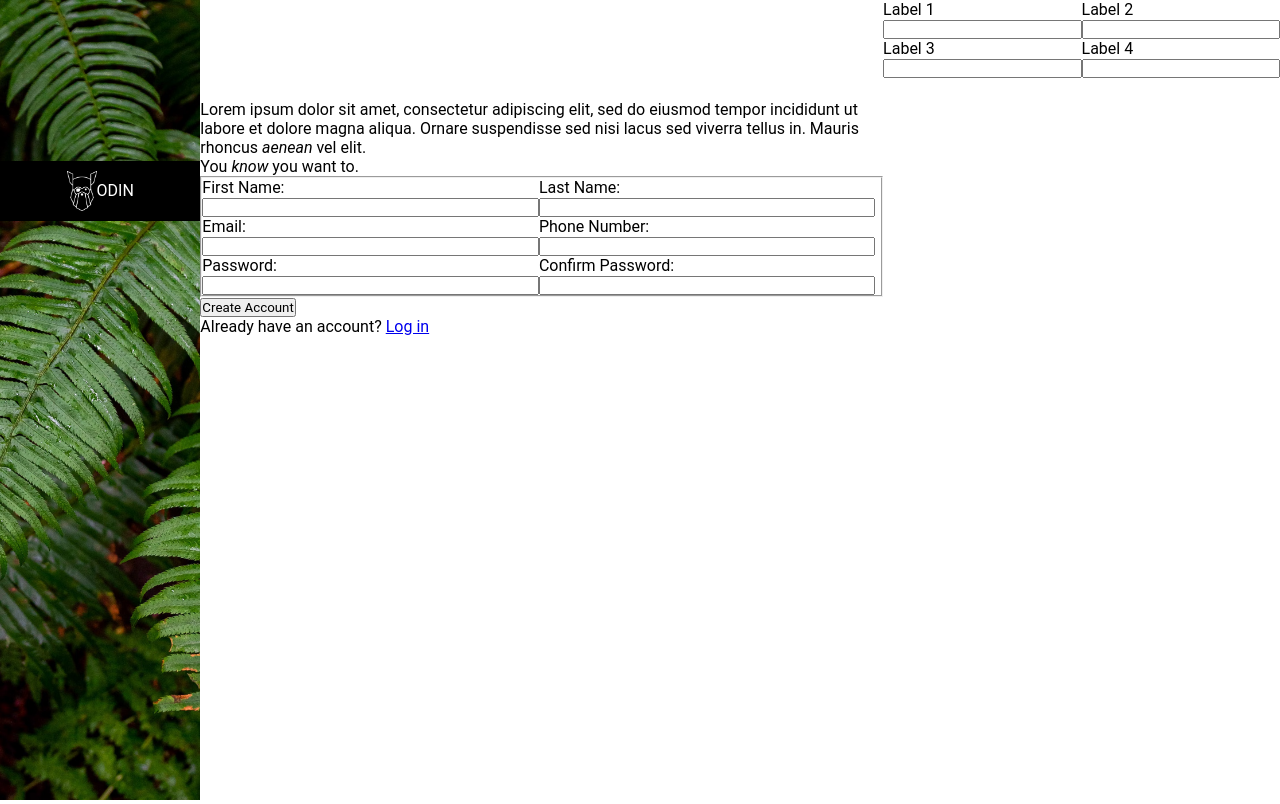
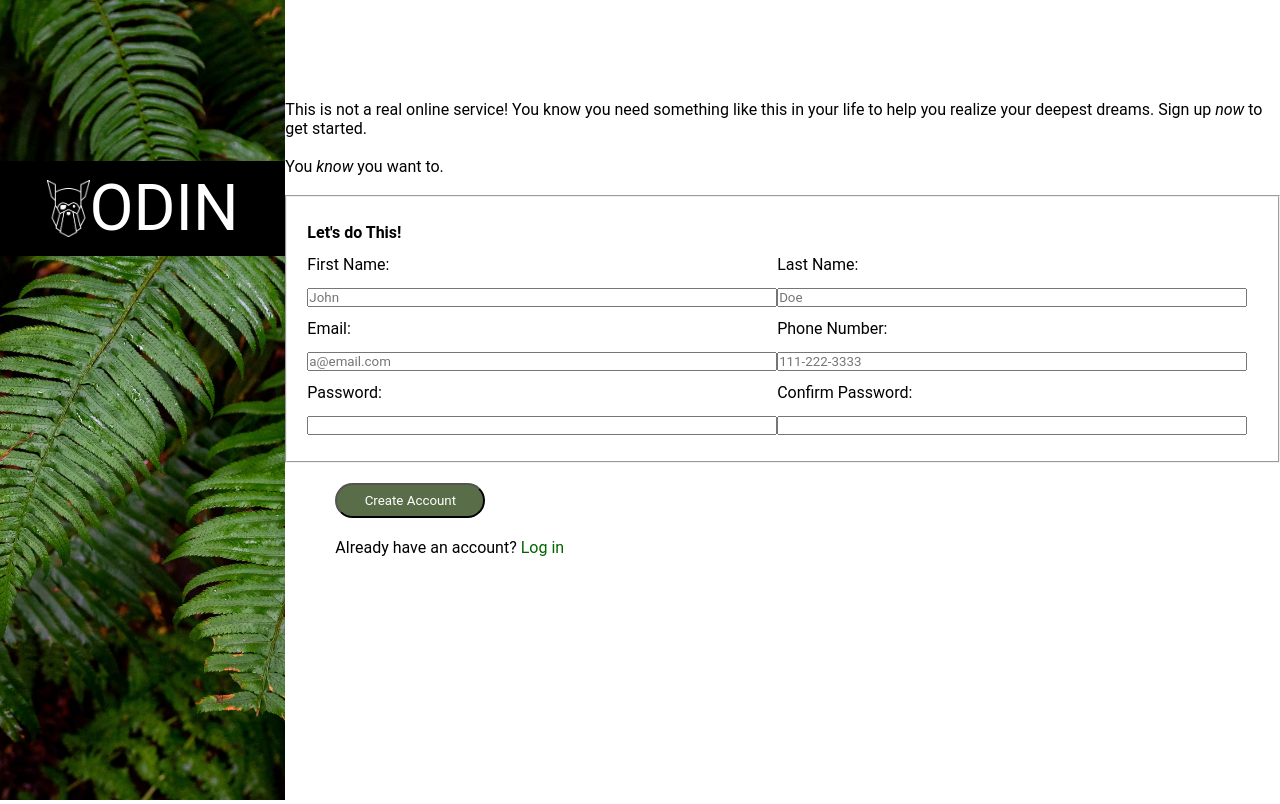
Before and after one commit to AwesomlyC/odin-sign-up-form, a plain HTML site: page index.html in a window 1280 px wide. Drawn offline with Linux system fonts and the light colour scheme.

Commit message:
modified styles of button and the form. Added placeholder/title to the form for user accessability

```diff
--- a/index.html
+++ b/index.html
@@ -17,35 +17,42 @@
     </div>
     <div class="site_information">
         <div class="info">
-            <p>Lorem ipsum dolor sit amet, consectetur adipiscing elit, sed do eiusmod tempor incididunt ut labore et dolore magna aliqua. Ornare suspendisse sed nisi lacus sed viverra tellus in. Mauris rhoncus <em>aenean</em> vel elit.</p>
+            <p>This is not a real online service! You know you need something like this in your life to help you realize your deepest dreams. Sign up <em>now</em> to get started. </p>
+            <br>
             <p>You <em>know</em> you want to.</p>
+            <br>
+
         </div>
         <div class="sign-up-form">
             <form action="#" method="post">
-                <fieldset>
+                <fieldset class="form">
+                    <hh3><b>Let's do This!</b></h3>
                     <ul>
                         <li>
                             <label>First Name: </label>
-                            <input type="text" id="first_name">
+                            <input type="text" id="first_name" placeholder="John">
                         </li>
                         <li>
                             <label for="last_name">Last Name: </label>
-                            <input type="text" id="last_name">
+                            <input type="text" id="last_name" placeholder="Doe">
                         </li>
 
                         <li>
                             <label for="email">Email: </label>
-                            <input type="email" id="email">
+                            <input type="email" id="email" placeholder="a@email.com"
+                            title="Please enter a valid email address">
                         </li>
 
                         <li>
                             <label for="phone_number">Phone Number:  </label>
-                            <input type="text" id="phone_number" pattern="">
+                            <input type="text" id="phone_number" pattern="(\d{3}-\d{3}-\d{4})|(\d{10})"
+                            placeholder="111-222-3333"
+                            title="Please Enter a valid phone number. Example: 111-222-3333">
                         </li>
 
                         <li>
                             <label for="password">Password: </label>
-                            <input type="password" id="password" name="password">
+                            <input type="password" id="password" name="password"    >
                         </li>
 
                         <li>
@@ -55,30 +62,10 @@
                     </ul>
                 </fieldset>
             <button type="submit">Create Account</button>
-            <p> Already have an account? <a href="#">Log in</a></p>
+            <p class="account"> Already have an account? <a href="#">Log in</a></p>
             </form>
 
         </div>
     </div>
-    <div>
-        <ul>
-            <li>
-                <label>Label 1</label>
-                <input type="text" />
-            </li>
-             <li>
-                <label>Label 2</label>
-                <input type="text" />
-            </li>
-             <li>
-                <label>Label 3</label>
-                <input type="text" />
-            </li>
-             <li>
-                <label>Label 4</label>
-                <input type="text" />
-            </li>
-        </ul>
-    </div>
 </body>
 </html>
--- a/style.css
+++ b/style.css
@@ -59,22 +59,19 @@ body {
     padding-top: 100px;
     flex-direction: column;
 }
-/*
-ul{
-    width: 100%;
 
+button{
+    background-color: #596D48;
+    color: white;
+    width: 150px;
+    height: 35px;
+    margin: 20px 50px;
+    border-radius: 24px;
 }
-ul li{
-    width: 49%;
-    display: inline-block;
-
+.form{
+    padding: 20px;
+    line-height: 32px;
 }
-ul li > *{
-    width: 50%;
-}
-
- */
-
  ul {
     width: 100%;
 }
@@ -86,3 +83,26 @@ ul li {
 ul li > * {
     width: 100%;
 }
+
+input:focus{
+    outline-color: blue;
+}
+input:invalid{
+    border-color: red;
+}
+
+a:link{
+    color: darkgreen;
+}
+
+a{
+    text-decoration: none;
+}
+
+.account{
+    margin: 0px 50px;
+}
+
+.logo__text{
+    font-size:64px;
+}
```
